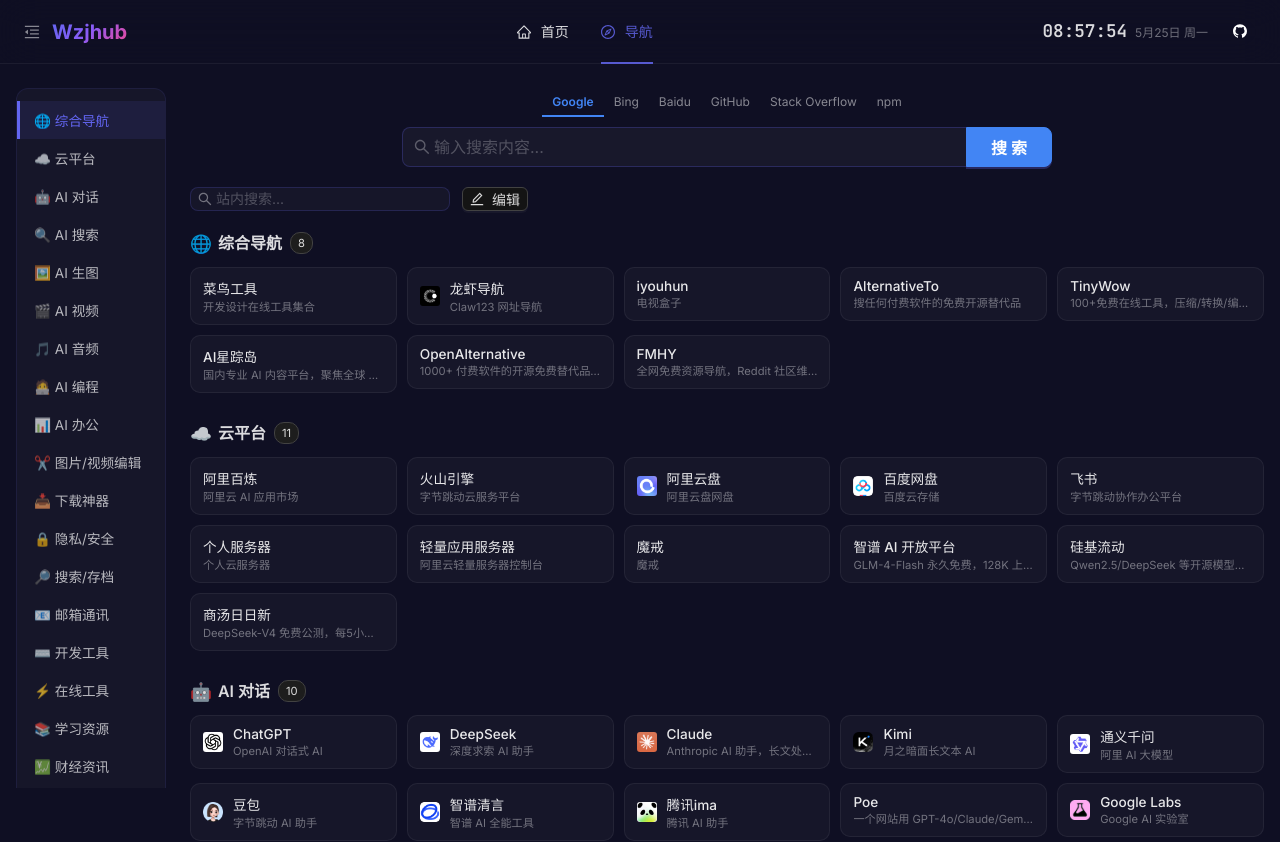
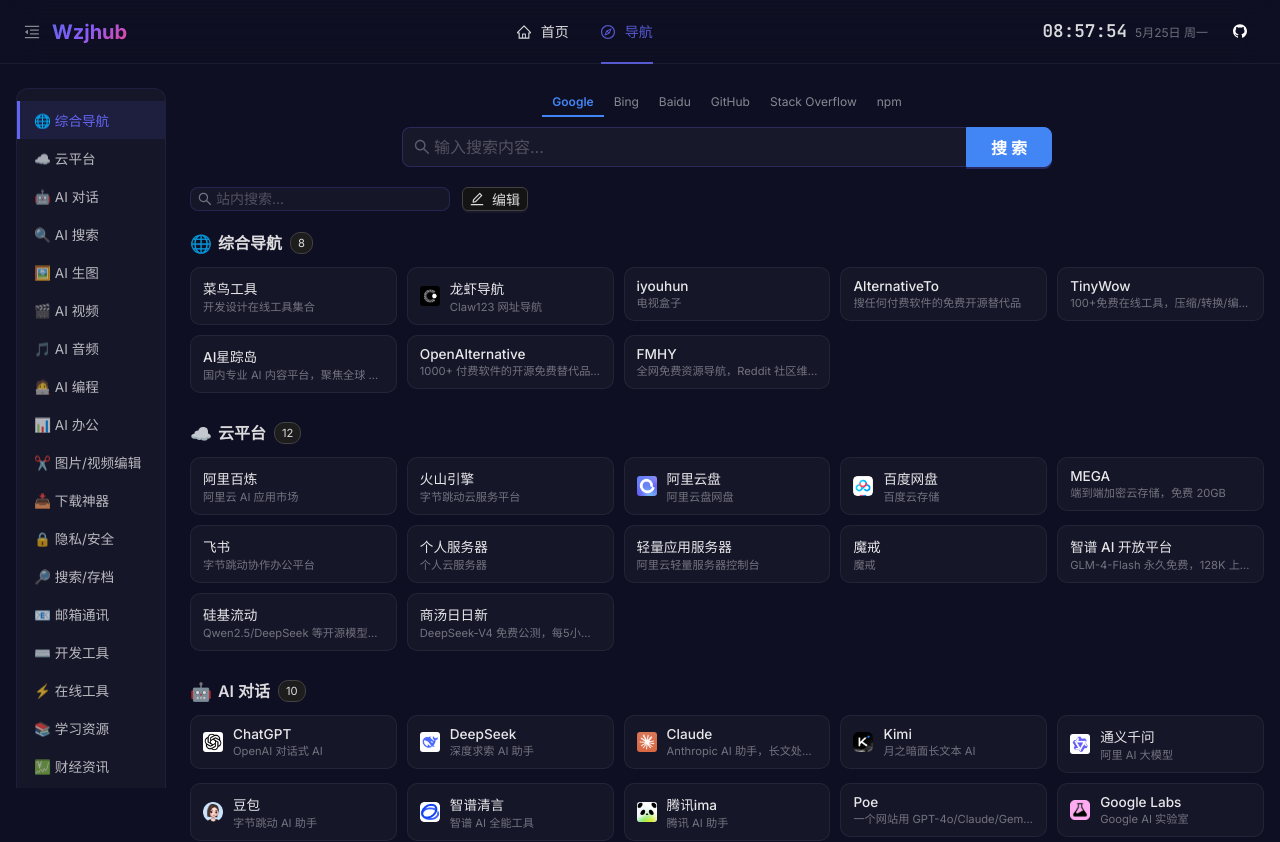
Before and after one commit to wzjhub/wzjhub.github.io, a React (Vite) app: page /nav in a window 1280 px wide. Shown: the top 842 px of the page. Built offline with nearby package versions, Linux system fonts and the light colour scheme.

Commit message:
feat: 添加MEGA云盘，更新版本号v2

```diff
--- a/src/pages/Navigation/data.ts
+++ b/src/pages/Navigation/data.ts
@@ -13,7 +13,7 @@
 }
 
 // 数据版本号：每次更新 data.ts 内容时递增此版本号，用户刷新页面会自动获取最新数据
-export const DATA_VERSION = '2026-10-01-v1'
+export const DATA_VERSION = '2026-10-01-v2'
 
 export const defaultCategories: Category[] = [
   {
@@ -40,6 +40,7 @@
       { id: 'plat-2', title: '火山引擎', url: 'https://console.volcengine.com', desc: '字节跳动云服务平台' },
       { id: 'plat-3', title: '阿里云盘', url: 'https://www.aliyundrive.com', desc: '阿里云盘网盘' },
       { id: 'plat-4', title: '百度网盘', url: 'https://pan.baidu.com', desc: '百度云存储' },
+      { id: 'plat-12', title: 'MEGA', url: 'https://mega.nz', desc: '端到端加密云存储，免费 20GB' },
       { id: 'plat-5', title: '飞书', url: 'https://accounts.feishu.cn', desc: '字节跳动协作办公平台' },
       { id: 'plat-6', title: '个人服务器', url: 'http://47.103.213.167', desc: '个人云服务器' },
       { id: 'plat-7', title: '轻量应用服务器', url: 'https://swasnext.console.aliyun.com/servers/cn-shanghai', desc: '阿里云轻量服务器控制台' },
```
